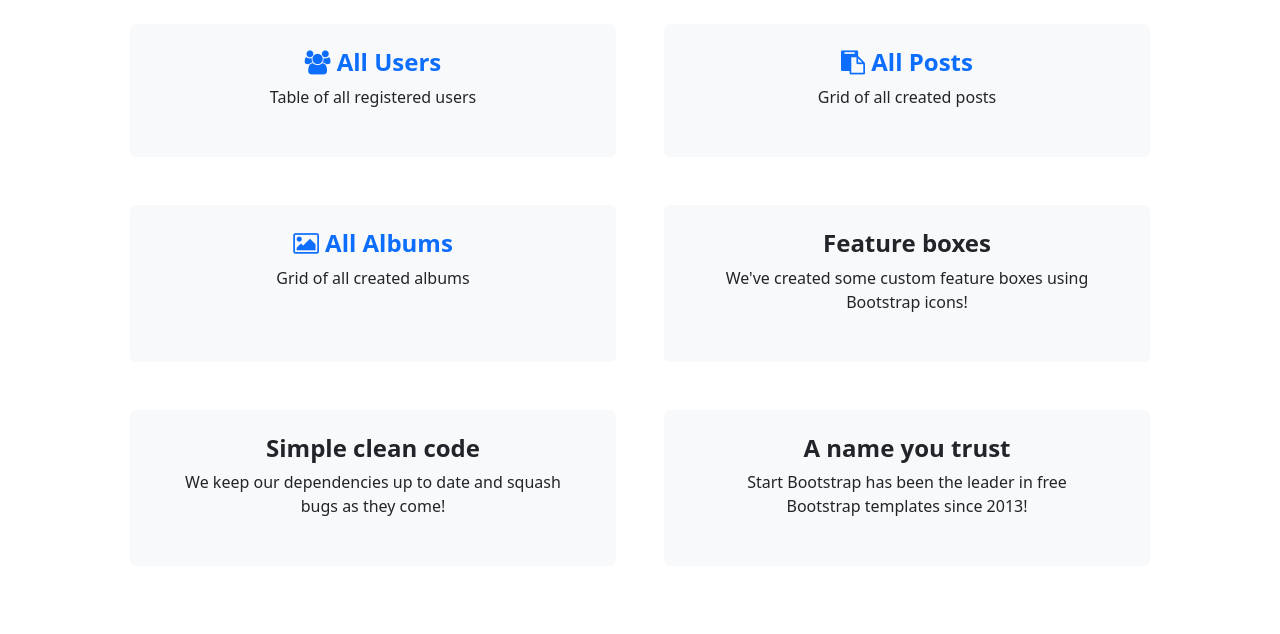
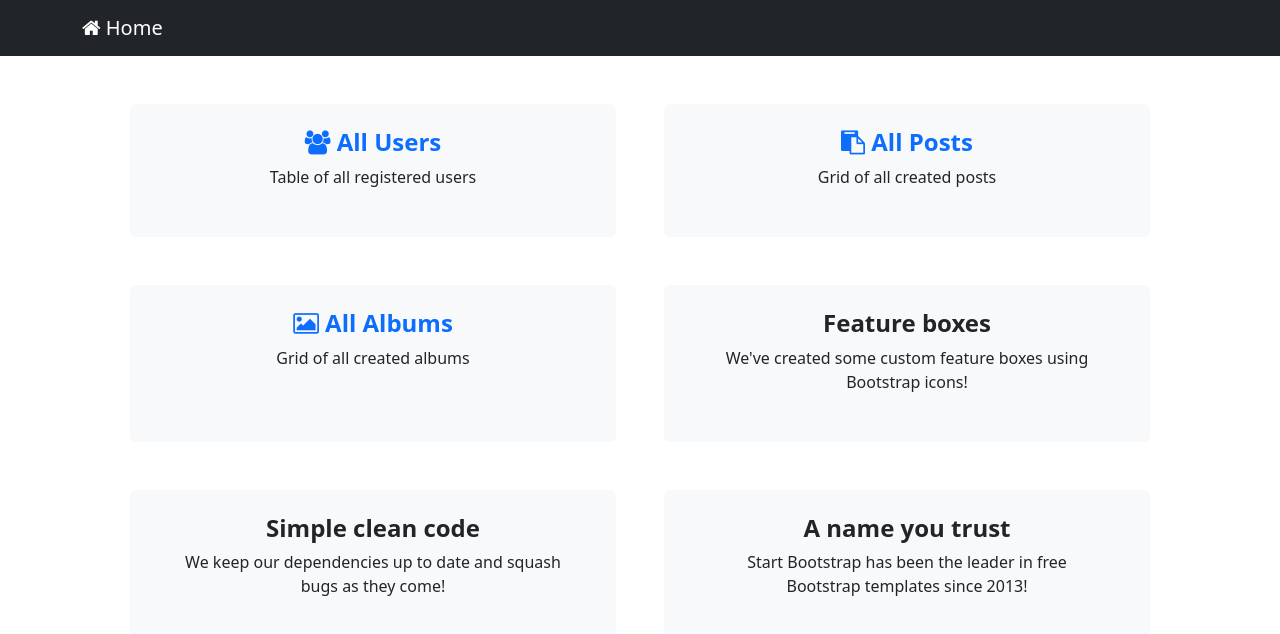
Before and after one commit to SlavZhelehanov/react-bootstrap-jsonplayground, a React (Vite) app: page / in a window 1280 px wide. Shown: the top 634 px of the page. Built offline with nearby package versions, Linux system fonts and the light colour scheme.

Commit message:
Add Header jsx

```diff
--- a/src/App.jsx
+++ b/src/App.jsx
@@ -3,11 +3,14 @@ import { Route, Routes } from 'react-router';
 import 'bootstrap/dist/css/bootstrap.min.css';
 import './App.css';
 
+import Header from './components/global/Header';
 import HomePage from './components/HomePage';
 
 export default function App() {
     return (
         <>
+            <Header />
+
             <Routes>
                 <Route path='/' element={<HomePage />} />
             </Routes>
--- /dev/null
+++ b/src/components/global/Header.jsx
@@ -0,0 +1,24 @@
+import Container from 'react-bootstrap/Container';
+import Navbar from 'react-bootstrap/Navbar';
+import { NavLink } from 'react-router';
+
+export default function Header() {
+    return (
+        <>
+            <Navbar bg="dark" data-bs-theme="dark">
+                <Container>
+                    <Navbar.Brand><NavLink to="/"><i className="fa fa-home" aria-hidden="true"></i> Home</NavLink></Navbar.Brand>
+                    {/* <Nav className="me-auto">
+                        <Nav.Link><NavLink to="/" className={({ isActive }) =>
+                            isActive ? "active" : ""
+                        }>Home</NavLink></Nav.Link>
+                        <Nav.Link><NavLink to="/users" className={({ isActive }) =>
+                            isActive ? "active" : ""
+                        }> Users</NavLink></Nav.Link>
+                    </Nav> */}
+                </Container>
+            </Navbar>
+            <br />
+        </>
+    );
+}
```
